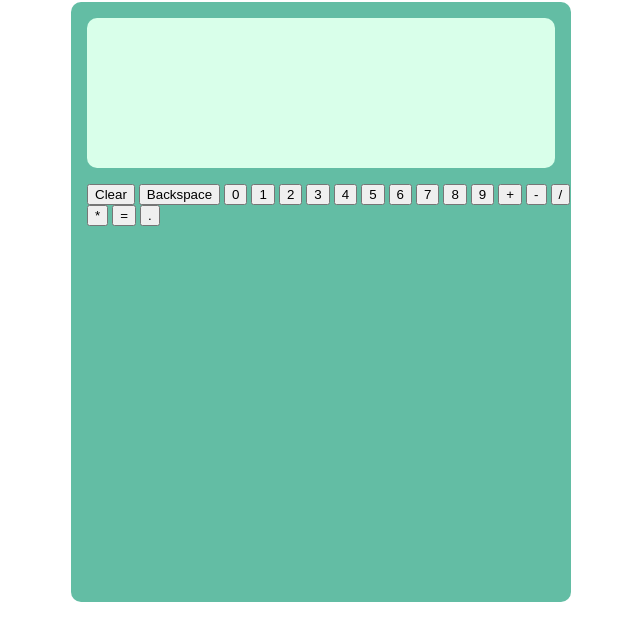
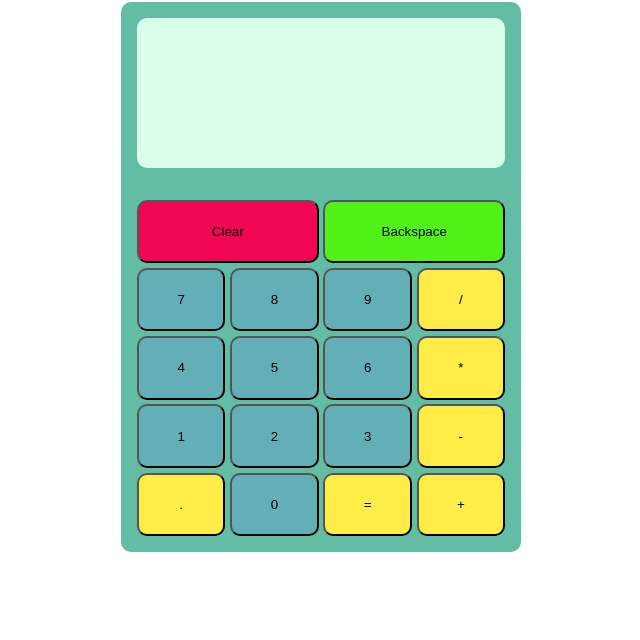
Before and after one commit to Chiemezuo/calculator, a plain HTML site: page index.html in a window 1280 px wide. Shown: the part 86-726 px from the top of the page, without its empty margins (319-959 px from the left). Drawn offline with Linux system fonts and the light colour scheme.

Commit message:
Add colors, grid, and styling to buttons section

```diff
--- a/index.html
+++ b/index.html
@@ -13,24 +13,24 @@
   <div class="calculator">
     <div class="display"></div>
     <div class="calc-keys">
-      <button>Clear</button>
-      <button>Backspace</button>
-      <button>0</button>
-      <button>1</button>
-      <button>2</button>
-      <button>3</button>
-      <button>4</button>
-      <button>5</button>
-      <button>6</button>
-      <button>7</button>
-      <button>8</button>
-      <button>9</button>
-      <button>+</button>
-      <button>-</button>
-      <button>/</button>
-      <button>*</button>
-      <button>=</button>
-      <button>.</button>
+      <button class="clear erase">Clear</button>
+      <button class="backspace">Backspace</button>
+      <button class="button-7">7</button>
+      <button class="button-8">8</button>
+      <button class="button-9">9</button>
+      <button class="button-divide action">/</button>
+      <button class="button-4">4</button>
+      <button class="button-5">5</button>
+      <button class="button-6">6</button>
+      <button class="button-multiply action">*</button>
+      <button class="button-1">1</button>
+      <button class="button-2">2</button>
+      <button class="button-3">3</button>
+      <button class="button-subtract action">-</button>
+      <button class="button-decimal action">.</button>
+      <button class="button-0">0</button>
+      <button class="button-equal action">=</button>
+      <button class="button-add action">+</button>
     </div>
   </div>
 </body>
--- a/style.css
+++ b/style.css
@@ -5,10 +5,12 @@ body {
 }
 
 .calculator {
-  width: 500px;
-  height: 600px;
+  width: 400px;
+  height: 550px;
   background-color: #63bda4;
   border-radius: 10px;
+  display: flex;
+  flex-direction: column;
 }
 
 .display {
@@ -19,7 +21,32 @@ body {
 }
 
 .calc-keys {
-  width: inherit;
-  height: inherit;
+  width: auto;
+  flex: 1;
   margin: 16px;
+  display: grid;
+  grid-template-columns: repeat(4, 1fr);
+  gap: 0.3em;
 }
+
+button {
+  border-radius: 10px;
+  background-color: #62afb7;
+}
+
+.clear {
+  grid-column: 1/3;
+}
+
+.backspace {
+  grid-column: 3/5;
+  background-color: #52F118;
+}
+
+.action {
+  background-color: #ffec47;
+}
+
+.erase {
+  background-color: #f20553;
+}
```
